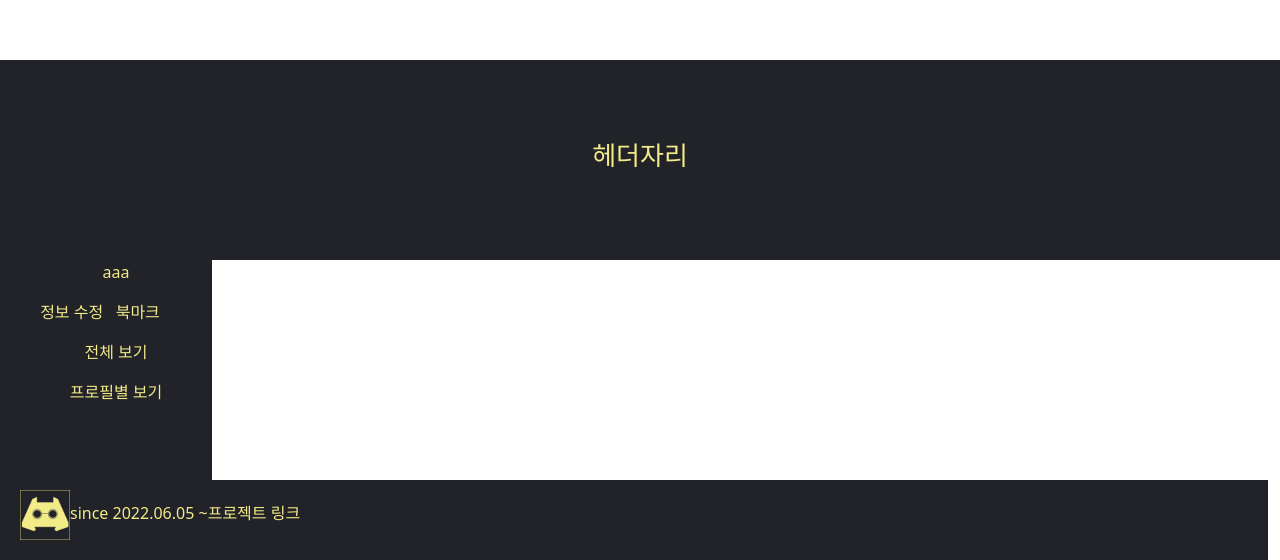
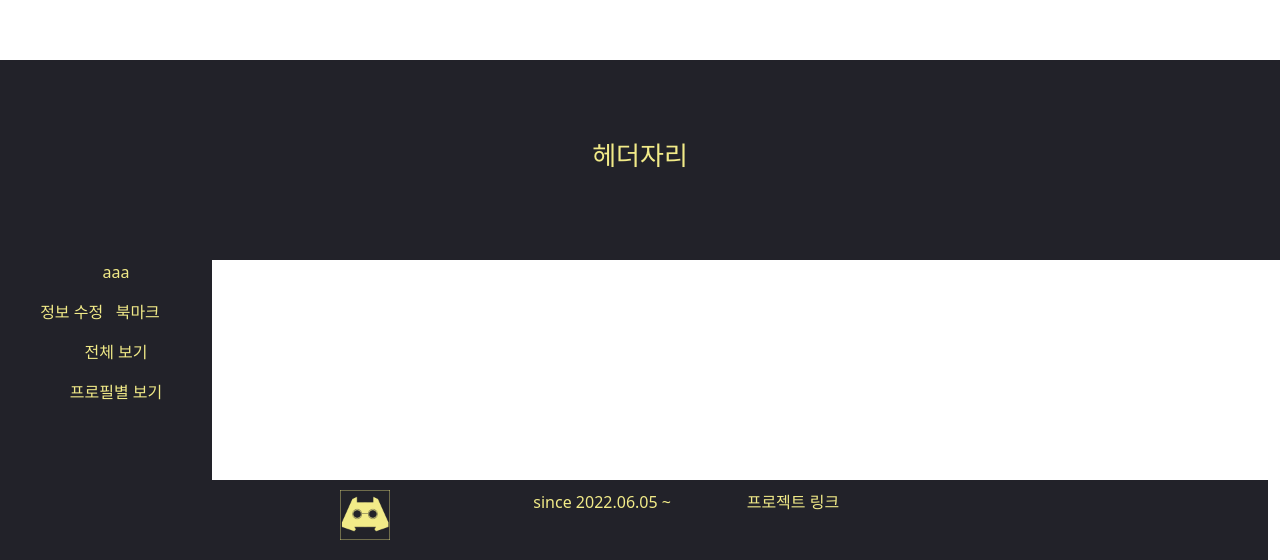
Before and after one commit to innjie/bookshelf, a React (Create React App) app in the folder front/: page / in a window 1280 px wide. Shown: the part 240-800 px from the top of the page. Built offline with nearby package versions, Linux system fonts and the light colour scheme; no server answers.

Commit message:
[update] footer

```diff
--- a/front/src/statics/Footer.js
+++ b/front/src/statics/Footer.js
@@ -6,14 +6,20 @@ import * as global_var from '../global/global_variables';
 function footer() {
     return (
         <div className="footer-section">
-            <div className="footer-contents">
+            <div className="footer-contents row justify-content-center">
+                <div className="col col-lg-2">
                     <a href={global_var.DISCORD_PROFILE} target="_blank">
                         <img src={global_var.DEVELOPER_IMG} alt="discord" className="developer_img"/>
                     </a>
+                </div>
+                <div className="col col-lg-2">
                     since 2022.06.05 ~
-                <a href={global_var.GITHUB_URL} target="_blank">
+                </div>
+                <div className="col col-lg-2">
+                    <a href={global_var.GITHUB_URL} target="_blank" title="개발자 디스코드 바로가기">
                         프로젝트 링크
                     </a>
+                </div>
             </div>
         </div>
     );
```
Lines whose indentation alone changed are shown as unchanged.
